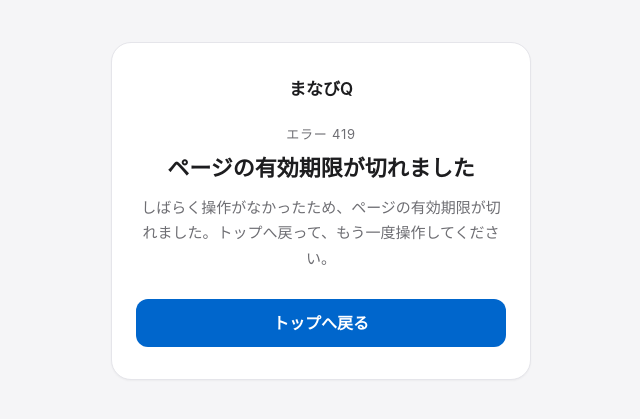
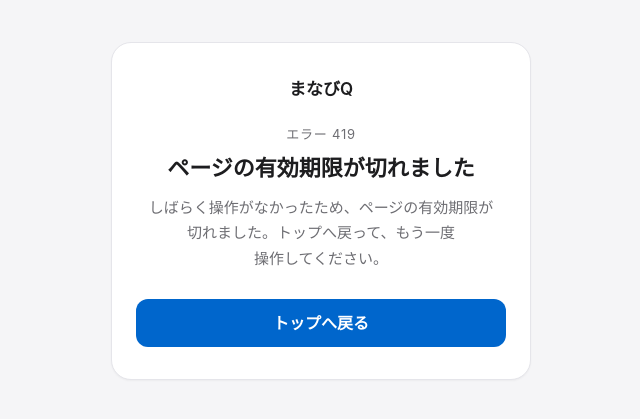
Before and after one commit to ikumah17/manabi-q, a Laravel app: template resources/views/errors/419.blade.php in a window 1280 px wide. Shown: the part 189-608 px from the top of the page, without its empty margins (319-959 px from the left). Run offline with Laravel 12, Linux system fonts and the light colour scheme; the template is opened without the code that fills it, so the values that code supplies are empty.

Commit message:
修正: エラー画面の本文を文節で折り返す
- 390px で「くださ／い」のように語の途中で折り返していたため、word-break: auto-phrase を指定（対応ブラウザのみ）

Co-Authored-By: Claude Opus 5.5 <noreply@anthropic.com>

```diff
--- a/resources/views/errors/layout.blade.php
+++ b/resources/views/errors/layout.blade.php
@@ -35,6 +35,7 @@
             border-radius: 20px;
             box-shadow: 0 1px 2px rgba(0, 0, 0, .04);
             text-align: center;
+            word-break: auto-phrase; /* 日本語を文節で折り返す（対応ブラウザのみ） */
         }
         .mq-error__brand { margin: 0 0 20px; color: #1d1d1f; font-size: 17px; font-weight: 600; }
         .mq-error__code { margin: 0; color: #6e6e73; font-size: 13px; letter-spacing: .06em; }
```
